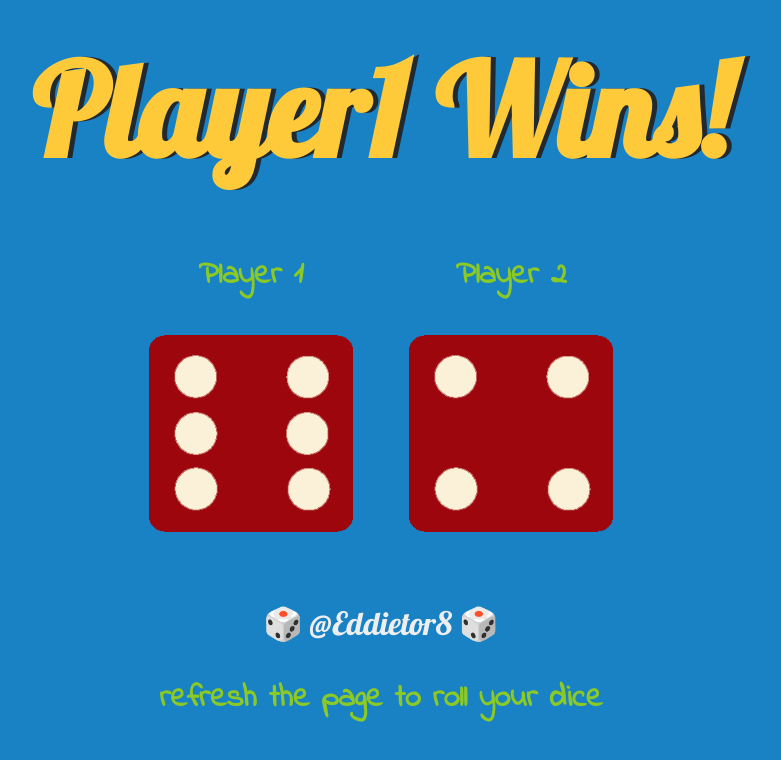
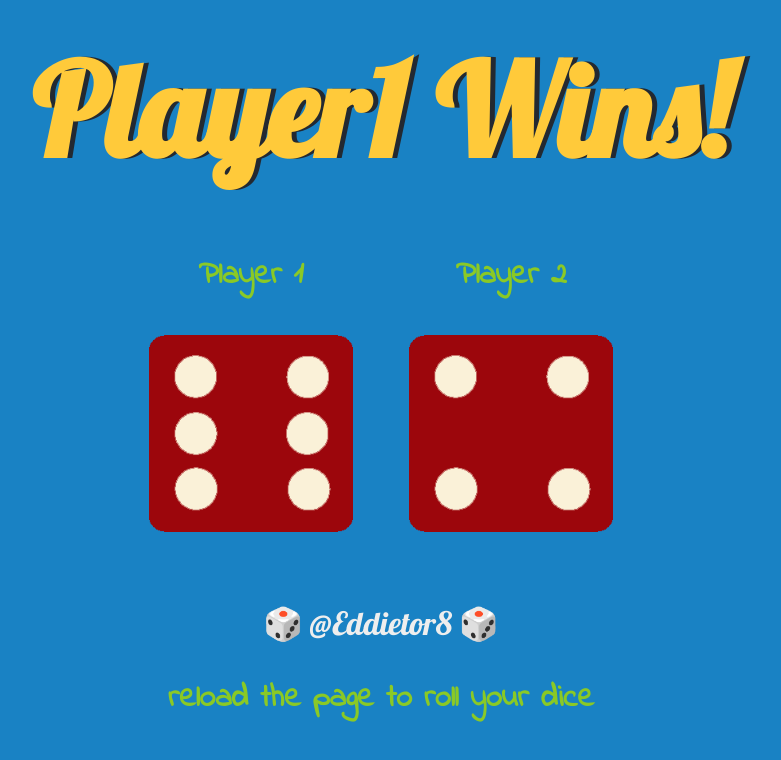
Before and after one commit to Eddietor8/Dice-Game, a plain HTML site: page index.html in a window 1280 px wide. Shown: the whole page, without its empty margins (259-1040 px from the left). Drawn offline with Linux system fonts and the light colour scheme.

Commit message:
Update index.html

```diff
--- a/index.html
+++ b/index.html
@@ -32,6 +32,6 @@
 <footer>
   🎲 @Eddietor8 🎲
 </footer>
-  <p style = "text-align: center;">refresh the page to roll your dice</p>
+  <p style = "text-align: center;">reload the page to roll your dice</p>
 
 </html>
```
